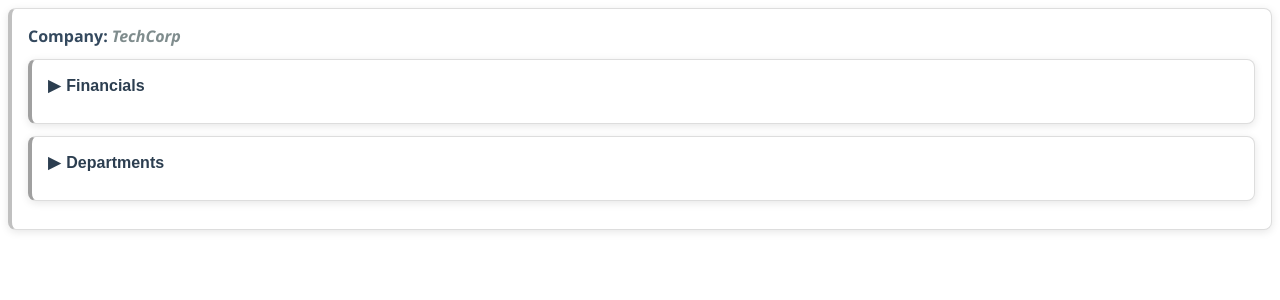
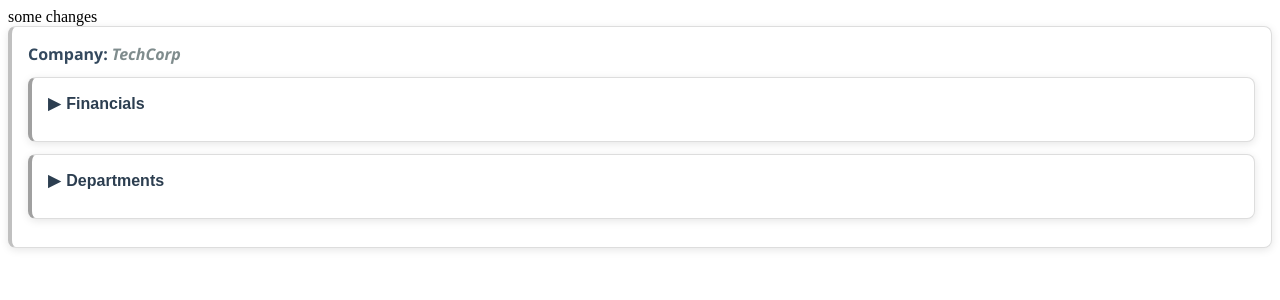
Before and after one commit to anuragsoni99/json-report, a React (Create React App) app: page / in a window 1280 px wide. Shown: the top 300 px of the page. Built offline with nearby package versions, Linux system fonts and the light colour scheme.

Commit message:
Epm-sdfdsfdsf some changes

```diff
--- a/src/App.tsx
+++ b/src/App.tsx
@@ -3,6 +3,7 @@
 function App() {
   return (
     <div className="App">
+      some changes
       <JsonReport
         data={{
           company: "TechCorp",
```
Also changed, not shown: .changeset/green-glasses-draw.md (added).
